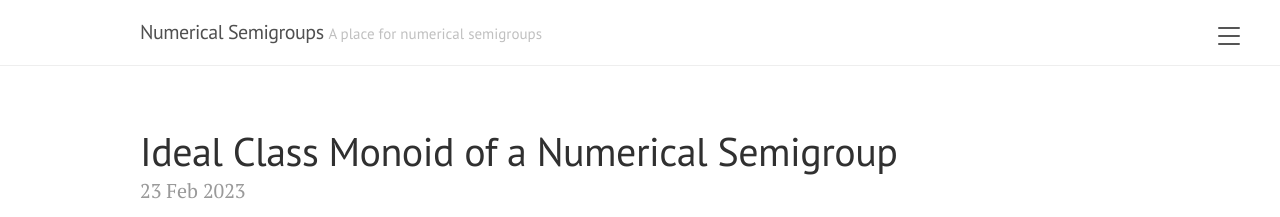
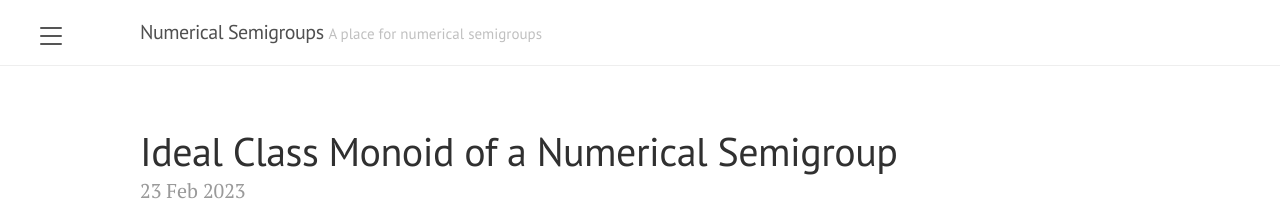
Before and after one commit to numerical-semigroups/numerical-semigroups.github.io, a Jekyll site: the page built from index.html, in a window 1280 px wide. Shown: the top 217 px of the page. Built offline with Jekyll 4.4.1, drawn with Linux system fonts in a browser that asks for light colours; the list of posts is cut into pages by our own code.

Commit message:
try sidebar-overlay

```diff
--- a/_layouts/default.html
+++ b/_layouts/default.html
@@ -3,7 +3,7 @@
 
   {% include head.html %}
 
-  <body class="layout-reverse">
+  <body class="sidebar-overlay">
 
     {% include sidebar.html %}
 
```
